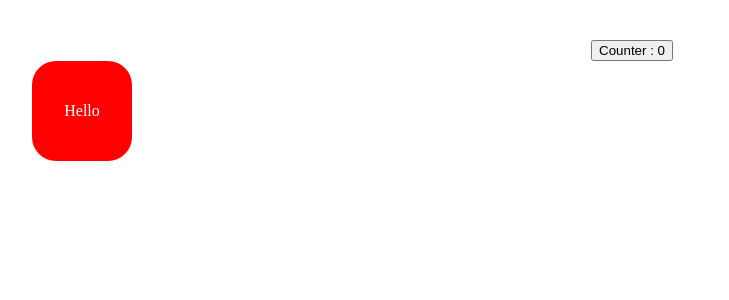
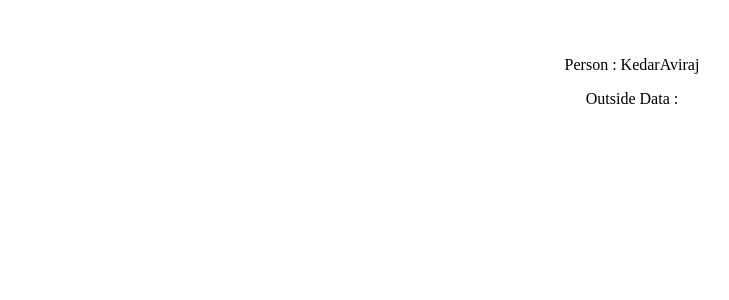
Before and after one commit to KedarG28/React-Sessions, a React (Vite) app in the folder React Session 5/: page / in a window 1280 px wide. Shown: the top 300 px of the page, without its empty margins (8-737 px from the left). Built offline with nearby package versions, Linux system fonts and the light colour scheme; no server answers.

Commit message:
Practicing useEffect and axios

```diff
--- a/React Session 5/package.json
+++ b/React Session 5/package.json
@@ -10,6 +10,7 @@
     "preview": "vite preview"
   },
   "dependencies": {
+    "axios": "^1.13.5",
     "react": "^19.2.0",
     "react-dom": "^19.2.0",
     "sass": "^1.97.3"
--- a/React Session 5/src/App.jsx
+++ b/React Session 5/src/App.jsx
@@ -1,15 +1,17 @@
 import './App.css'
 import Counter from './assets/components/counter'
+import Card from './assets/components/card'
 
 function App() {
 
 
   return (
     <>
-      <Counter/>
+      {/* <Counter/>
       <div className="page1">
         <p>Hello</p>
-      </div>
+      </div> */}
+      <Card/>
     </>
   )
 }
--- /dev/null
+++ b/React Session 5/src/assets/components/card.jsx
@@ -0,0 +1,41 @@
+import React from 'react'
+import { useState } from 'react'
+import { useEffect } from 'react'
+import  Person from '../person.json'
+import axios from 'axios';
+
+const Card = () => {
+
+const [person,setPerson] = useState([]);
+console.log('123',person)
+
+useEffect(()=>{
+    const hello = async ()=>{
+        try {
+            const response = await axios.get('https://jsonplaceholder.typicode.com/todos/1');
+            console.log(response.data)
+            setPerson(response.data)
+        } catch (error) {
+            // console.log('error')
+        }
+    }
+    hello();
+},[])
+
+
+  return (
+    <>
+    <p>
+        Person : {Person.map((e)=>{
+            return e.name
+        })}
+    </p>
+
+    <p>
+        Outside Data : {person.title}
+    </p>
+    </>
+  )
+}
+
+export default Card
--- /dev/null
+++ b/React Session 5/src/assets/person.json
@@ -0,0 +1,12 @@
+[
+    {
+        "name":"Kedar",
+        "age":23 ,
+        "nickname":"KD"
+    },
+    {
+        "name":"Aviraj",
+        "age":43 ,
+        "nickname":"Avi"
+    }
+]
```
Also changed, not shown: 1 other file (tests, documents, lock files or other folders).
